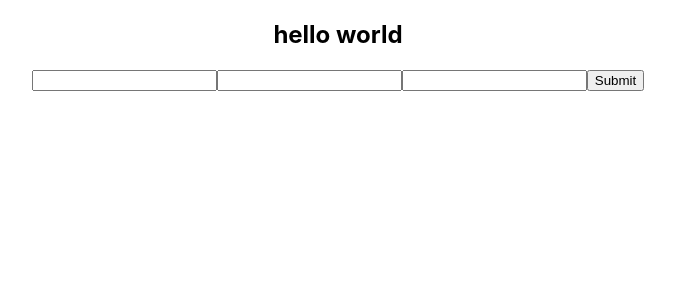
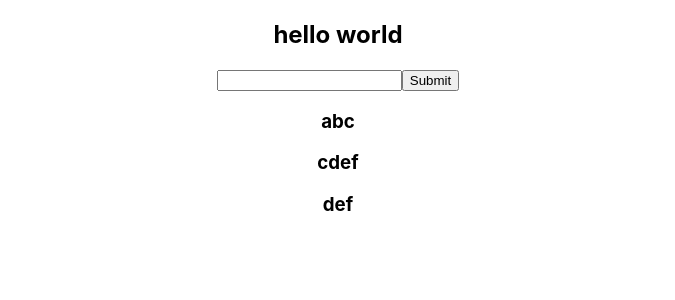
Before and after one commit to DevelopedByAngel/pepcoding, a React (Create React App) app in the folder pepcoding/: page / in a window 1280 px wide. Shown: the top 300 px of the page, without its empty margins (302-977 px from the left). Built offline with nearby package versions, Linux system fonts and the light colour scheme.

Commit message:
practice

```diff
--- a/pepcoding/src/App.js
+++ b/pepcoding/src/App.js
@@ -1,10 +1,10 @@
 import './App.css';
-import MultipleInput from './Components/MultipleInput'
+import UseReducer1 from './Components/UseReducer1'
 function App() {
   return (
     <div className="App">
     <h2>hello world</h2>
-    <MultipleInput/>
+    <UseReducer1/>
     </div>
   );
 }
--- /dev/null
+++ b/pepcoding/src/Components/Modal.js
@@ -0,0 +1,6 @@
+import React from 'react';
+const Modal=()=>
+{
+	return <h1>Modal</h1>;
+}
+export default Modal;
--- /dev/null
+++ b/pepcoding/src/Components/UseReducer1.js
@@ -0,0 +1,36 @@
+import React, { useState, useReducer} from "react";
+import Modal from "./Modal";
+import people from "../Data/people";
+const UseReducer1 = () => {
+	const [data,setData]=useState(people);
+	const [showModal,setShowModal] = useState(false);
+	const [name,setName] =useState('');
+	const submit=(e)=>
+	{
+		e.preventDefault();
+		if(name)
+		{
+			setShowModal(true);
+			setData([...data,{name:name}]);
+			setName('');
+		}
+		else
+		{
+			setShowModal(true);
+		}
+	}
+		return (
+			<div>
+				{showModal && <Modal/>}
+				<form onSubmit={(e)=>submit(e)}>
+					<input type="text" name="name" onChange={(e)=>setName(e.target.value)}/>
+					<input type="submit"/>
+				</form>
+				{data.map((d)=>
+					{
+						return <h3>{d.name}</h3>
+						})}
+			</div>
+		);
+};
+export default UseReducer1;
```
Also changed, not shown: pepcoding/src/Components/UseRef.js (added, +20 -0 lines), 1 other file (tests, documents, lock files or other folders).
